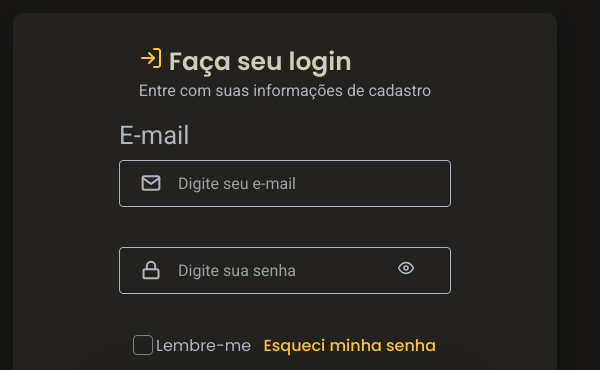
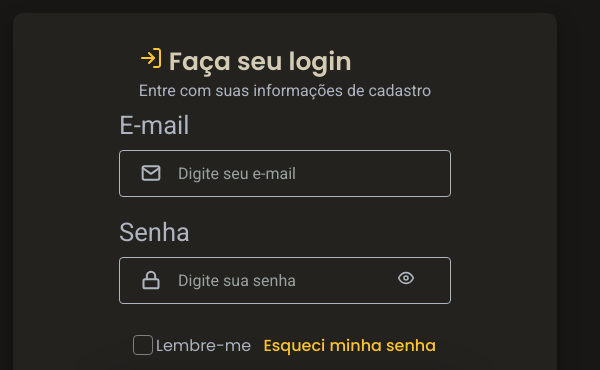
Before and after one commit to AlaxAtaide/Camp.in, a plain HTML site: page index.html in a window 1280 px wide. Shown: the part 134-504 px from the top of the page, 35-635 px from the left. Drawn offline with Linux system fonts and the light colour scheme; grey boxes are pictures that could not be loaded.

Commit message:
Add files via upload

```diff
--- a/index.html
+++ b/index.html
@@ -35,6 +35,7 @@
                     <input id="Email" type="email" name="Email" placeholder="Digite seu e-mail" required autocomplete="email">
                 </div>
                 <div class="textfield">
+                    <label for="Senha">Senha</label>
                     <input id="password" type="password" name="Senha" placeholder="Digite sua senha" required autocomplete="Senha"
                     minlength="8" maxlength="10" required autocomplete="password">
                     <img src="images/eye.svg" id="eyeSvg" onclick="eyeclick()" alt="">
--- a/style/style.css
+++ b/style/style.css
@@ -109,7 +109,7 @@
   flex-direction: column;
   align-items: flex-start;
   justify-content: center;
-  margin: 20px 0;
+  margin: 10px 0;
 }
 
 .textfield > input {
```
